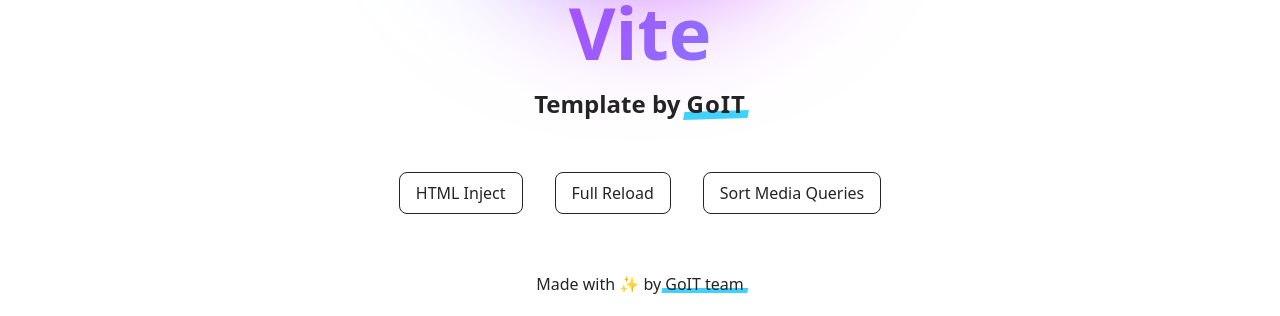
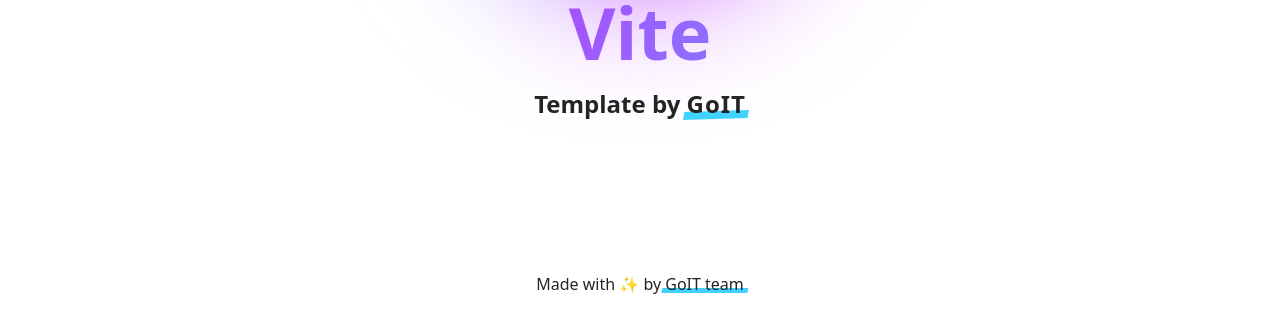
Before and after one commit to Angelina-web/stp-10193, a plain HTML site: page index.html in a window 1280 px wide. Shown: the part 484-800 px from the top of the page. Drawn offline with Linux system fonts and the light colour scheme.

Commit message:
Deploying to gh-pages from @ Angelina-web/stp-10193@d0d97e8322142bace5c93da5aab6f611ba0ef507 🚀

```diff
--- a/index.html
+++ b/index.html
@@ -81,42 +81,14 @@
   </div>
 </section>
 
-      <article class="badges">
-  <div class="container">
-    <ul class="badges-list">
-      <li class="badges-item">
-        <a
-          class="badges-link"
-          href="https://www.npmjs.com/package/vite-plugin-html-inject"
-          target="_blank"
-          rel="noopener noreferrer"
-        >
-          HTML Inject
-        </a>
-      </li>
-      <li class="badges-item">
-        <a
-          class="badges-link"
-          href="https://www.npmjs.com/package/vite-plugin-full-reload"
-          target="_blank"
-          rel="noopener noreferrer"
-        >
-          Full Reload
-        </a>
-      </li>
-      <li class="badges-item">
-        <a
-          class="badges-link"
-          href="https://www.npmjs.com/package/postcss-sort-media-queries"
-          target="_blank"
-          rel="noopener noreferrer"
-        >
-          Sort Media Queries
-        </a>
-      </li>
-    </ul>
-  </div>
-</article>
+
+
+
+
+
+
+
+
 
     </main>
 
```
